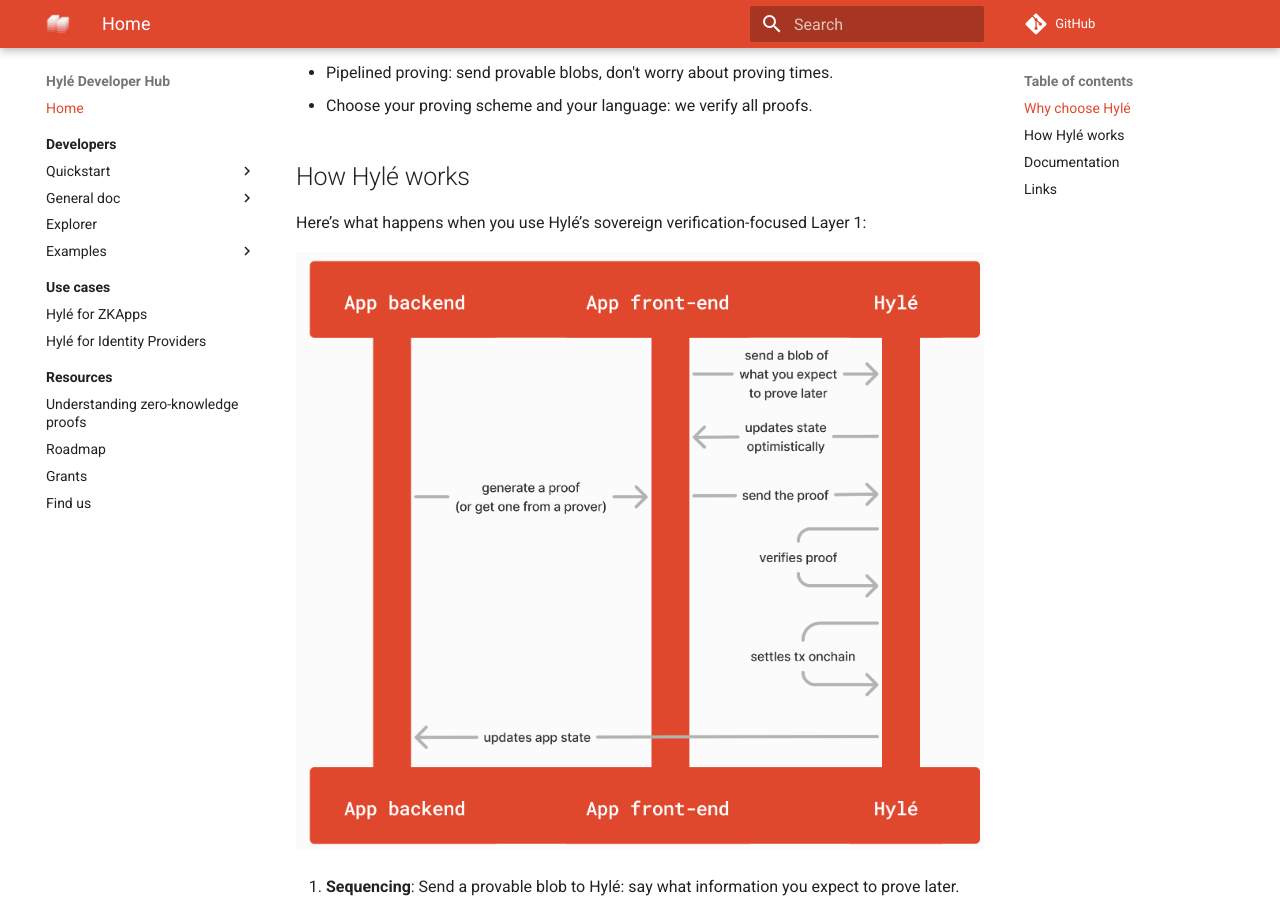
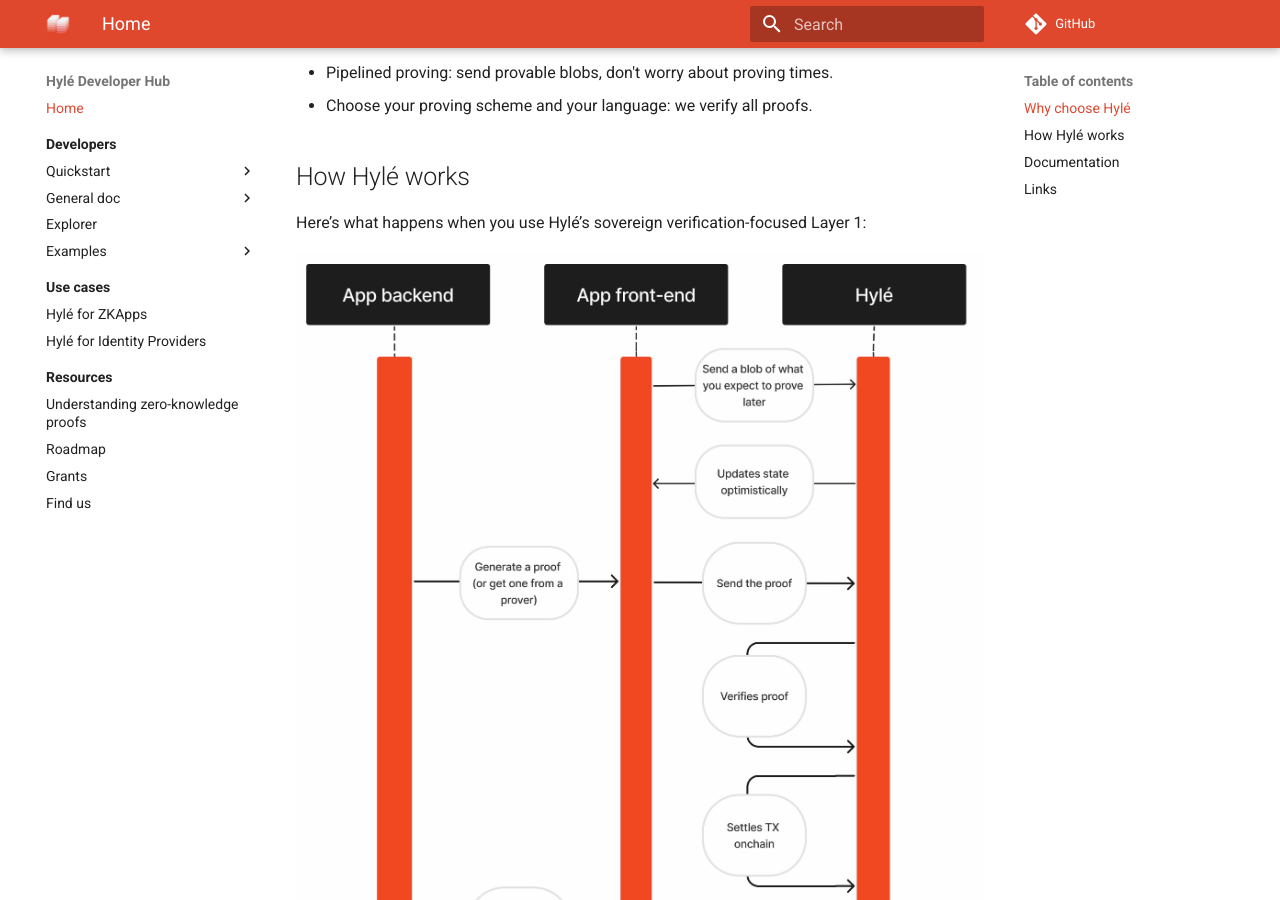
Before and after one commit to Hyle-org/devhub-hyle, an MkDocs documentation site: the page built from docs/index.md, in a window 1280 px wide and 900 px high, scrolled down 495 px. Built offline with MkDocs 1.6.1 and Material for MkDocs 9.7.7, drawn with Linux system fonts in a browser that asks for light colours; comment, search, counter and statistics services are not loaded.

Commit message:
update diagram

```diff
--- a/docs/index.md
+++ b/docs/index.md
@@ -22,7 +22,7 @@
 
 Here’s what happens when you use Hylé’s sovereign verification-focused Layer 1:
 
-![](./assets/img/hyle-main-diagram.png)
+![](./assets/img/hyle-main-diagram.jpg)
 
 1. **Sequencing**: Send a provable blob to Hylé: say what information you expect to prove later. We'll sequence the transaction immediately. [Read more about pipelined proving](https://blog.hyle.eu/an-introduction-to-delayed-proving/).
 1. **Proof submission**: when the proofs for your transaction are ready, send them to Hylé.
```
Also changed, not shown: docs/assets/img/hyle-main-diagram.jpg (added), docs/assets/img/hyle-main-diagram.png (deleted).
